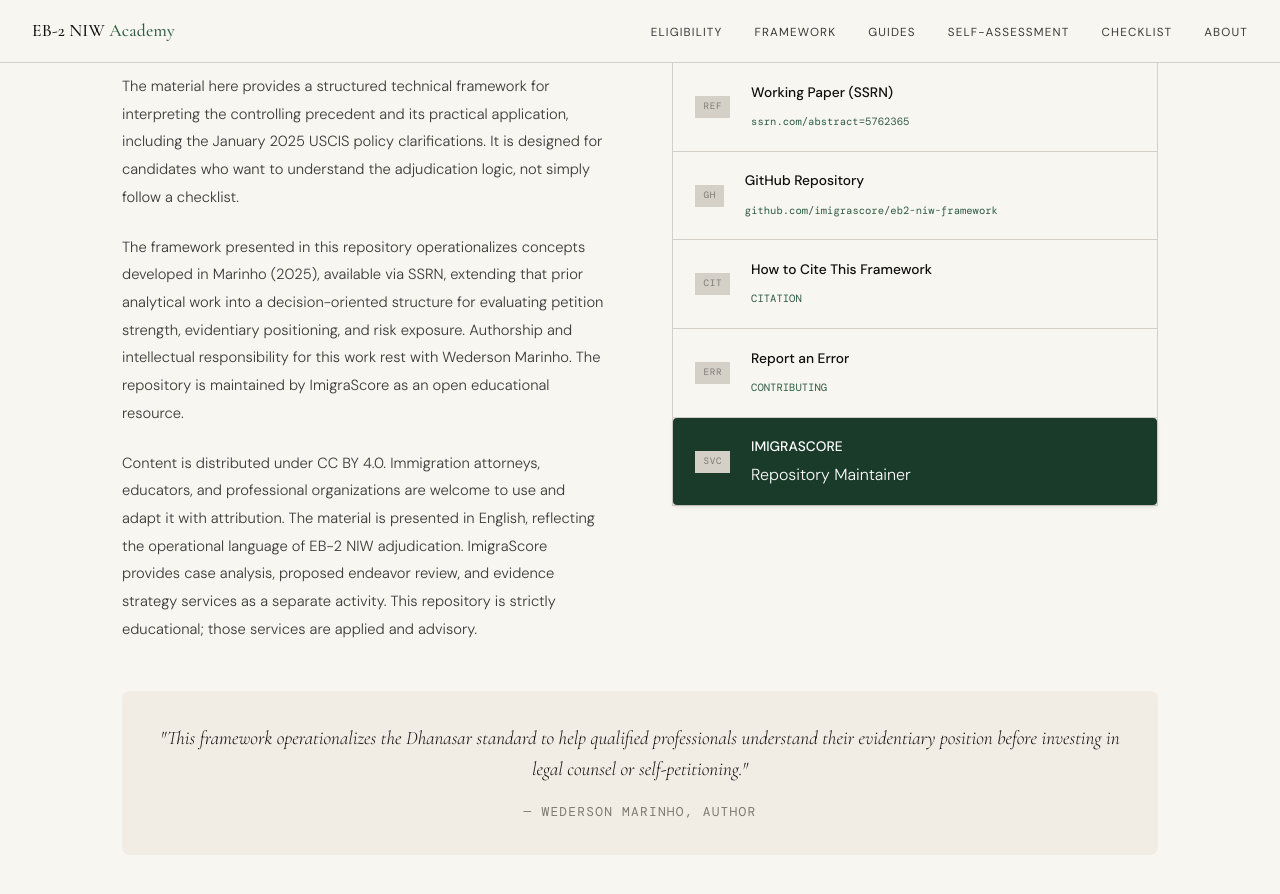
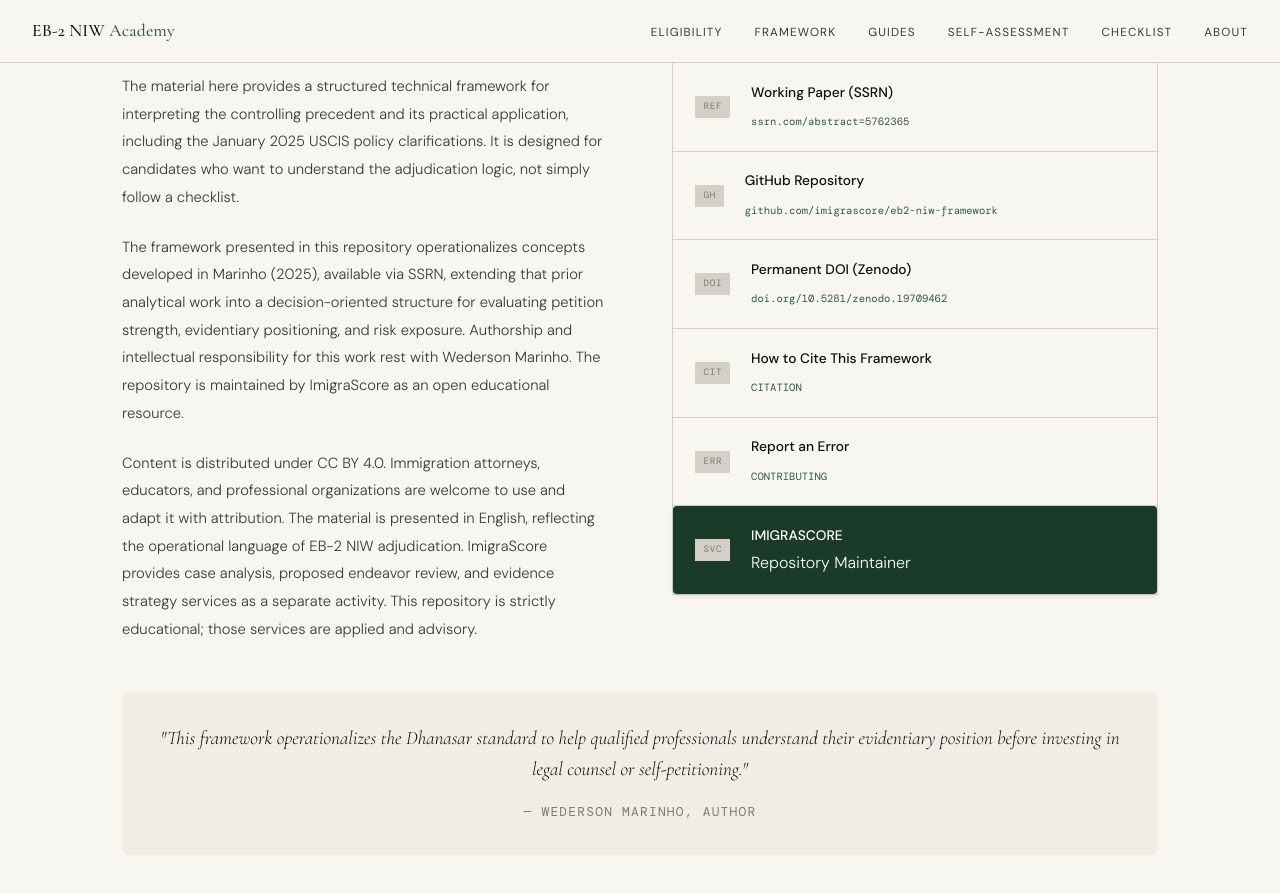
Before and after one commit to ImigraScore/eb2-niw-framework, a Jekyll site: the page index.html, which Jekyll copies as it is, in a window 1280 px wide and 900 px high, scrolled down 6802 px. Shown: the top 894 px of the window. Built offline with Jekyll 4.4.1, drawn with Linux system fonts in a browser that asks for light colours; some web fonts are replaced.

Commit message:
docs: Add permanent DOI links to index.html and RELEASE_NOTES.md

```diff
--- a/index.html
+++ b/index.html
@@ -647,6 +647,10 @@
           <span class="link-flag">GH</span>
           <div><span class="link-ttl">GitHub Repository</span><span class="link-url">github.com/imigrascore/eb2-niw-framework</span></div>
         </a>
+        <a href="https://doi.org/10.5281/zenodo.19709462" class="link-item" target="_blank" rel="noopener">
+          <span class="link-flag">DOI</span>
+          <div><span class="link-ttl">Permanent DOI (Zenodo)</span><span class="link-url">doi.org/10.5281/zenodo.19709462</span></div>
+        </a>
         <a href="./CITATION.html" class="link-item">
           <span class="link-flag">CIT</span>
           <div><span class="link-ttl">How to Cite This Framework</span><span class="link-url">CITATION</span></div>
```
Also changed, not shown: RELEASE_NOTES.md (+1 -0 lines).
